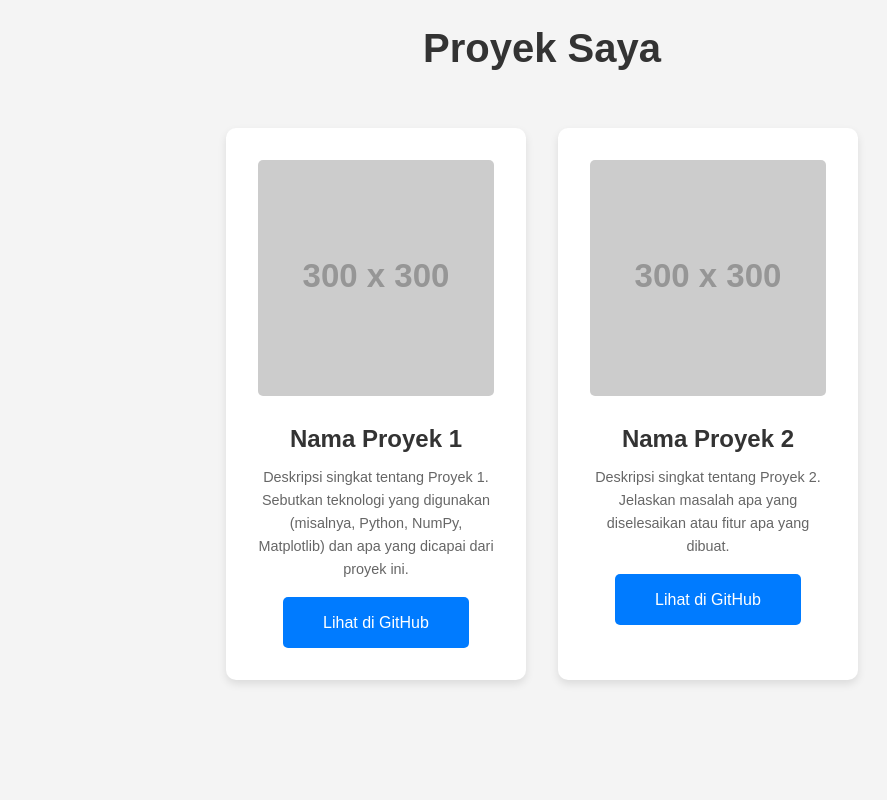
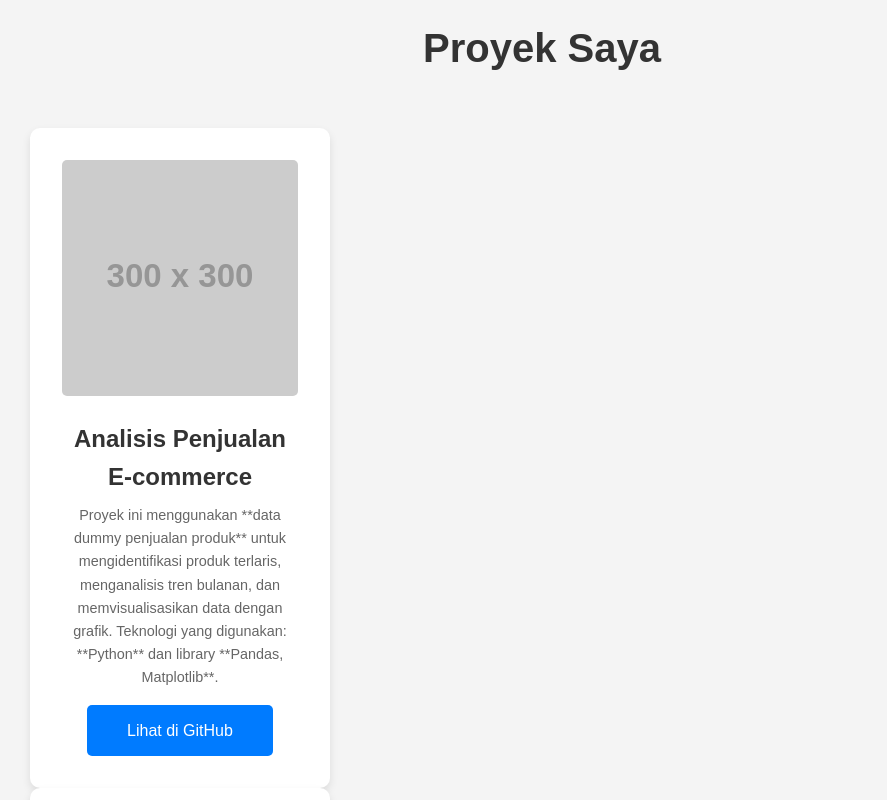
Before and after one commit to lamannnss-19/portofolio, a plain HTML site: page index.html in a window 1280 px wide. Shown: the part 880-1680 px from the top of the page, without its empty margins (98-985 px from the left). Drawn offline with Linux system fonts and the light colour scheme; placeholder pictures from the web are drawn by us.

Commit message:
Update project descriptions in index.html

```diff
--- a/index.html
+++ b/index.html
@@ -30,22 +30,23 @@
 
     <section class="projects" id="projects">
         <h2 class="heading">Proyek Saya</h2>
-        <div class="projects-container">
-            <div class="project-box">
-                <img src="https://via.placeholder.com/300" alt="Gambar Proyek 1">
-                <h3>Nama Proyek 1</h3>
-                <p>Deskripsi singkat tentang Proyek 1. Sebutkan teknologi yang digunakan (misalnya, Python, NumPy, Matplotlib) dan apa yang dicapai dari proyek ini.</p>
-                <a href="#" class="btn" target="_blank">Lihat di GitHub</a>
-            </div>
+        <div class="project-box">
+    <img src="https://via.placeholder.com/300" alt="Gambar Proyek Analisis Penjualan">
+    <h3>Analisis Penjualan E-commerce</h3>
+    <p>
+        Proyek ini menggunakan **data dummy penjualan produk** untuk mengidentifikasi produk terlaris, menganalisis tren bulanan, dan memvisualisasikan data dengan grafik. Teknologi yang digunakan: **Python** dan library **Pandas, Matplotlib**.
+    </p>
+    <a href="https://github.com/lamannss-19/your-repo-name" class="btn" target="_blank">Lihat di GitHub</a>
+</div>
 
-            <div class="project-box">
-                <img src="https://via.placeholder.com/300" alt="Gambar Proyek 2">
-                <h3>Nama Proyek 2</h3>
-                <p>Deskripsi singkat tentang Proyek 2. Jelaskan masalah apa yang diselesaikan atau fitur apa yang dibuat.</p>
-                <a href="#" class="btn" target="_blank">Lihat di GitHub</a>
-            </div>
-
-            </div>
+<div class="project-box">
+    <img src="https://via.placeholder.com/300" alt="Gambar Proyek Manajemen Pengguna">
+    <h3>Sistem Manajemen Pengguna</h3>
+    <p>
+        Sistem sederhana untuk mengelola daftar pengguna. Proyek ini memproses **data dummy pengguna dalam format CSV**, menerapkan fungsi CRUD (Create, Read, Update, Delete) dan menampilkan status keanggotaan. Dibuat dengan: **JavaScript** dan **HTML/CSS**.
+    </p>
+    <a href="https://github.com/lamannss-19/your-repo-name" class="btn" target="_blank">Lihat di GitHub</a>
+</div>
     </section>
 
     <section class="contact" id="contact">
```
